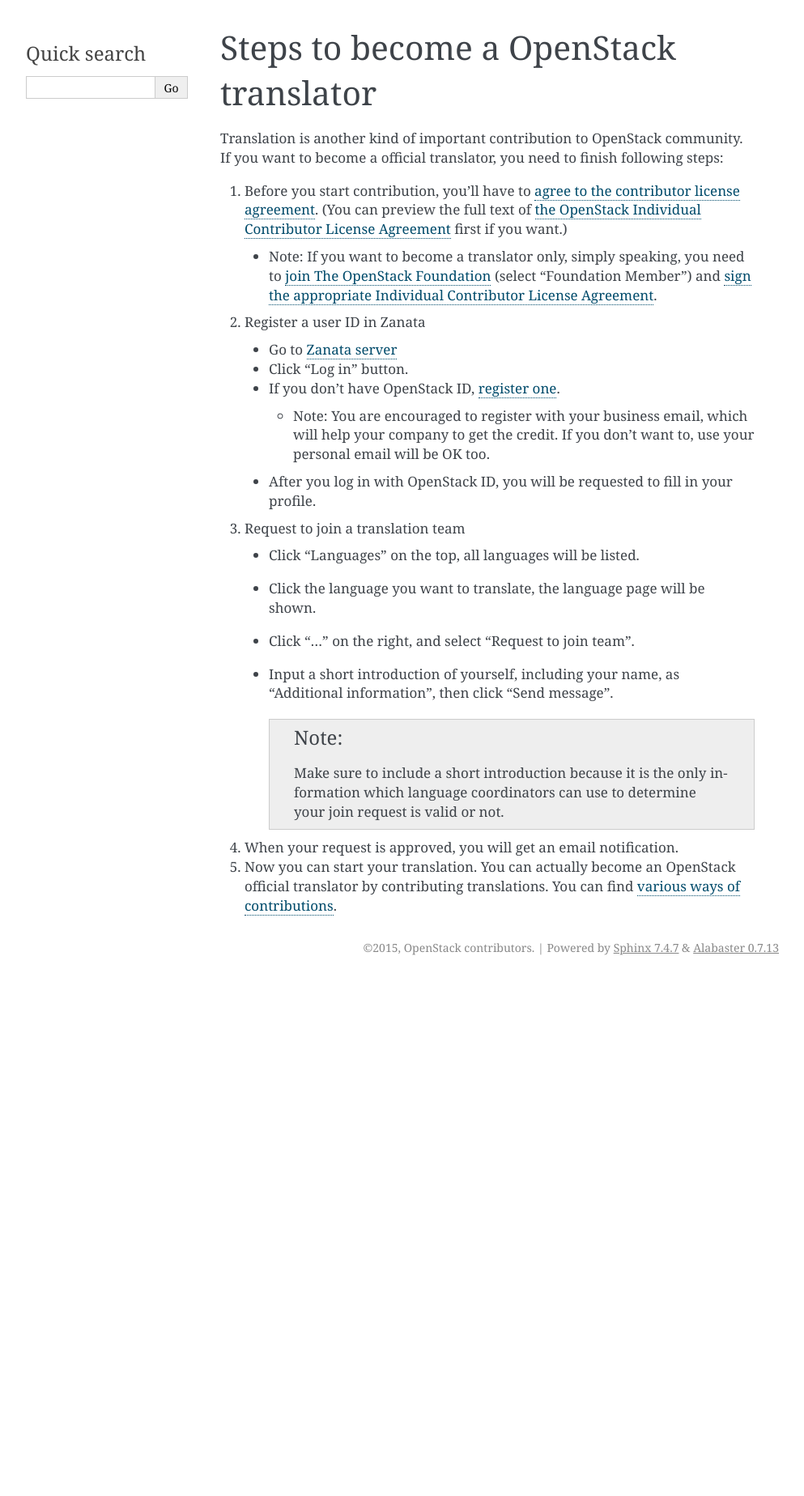
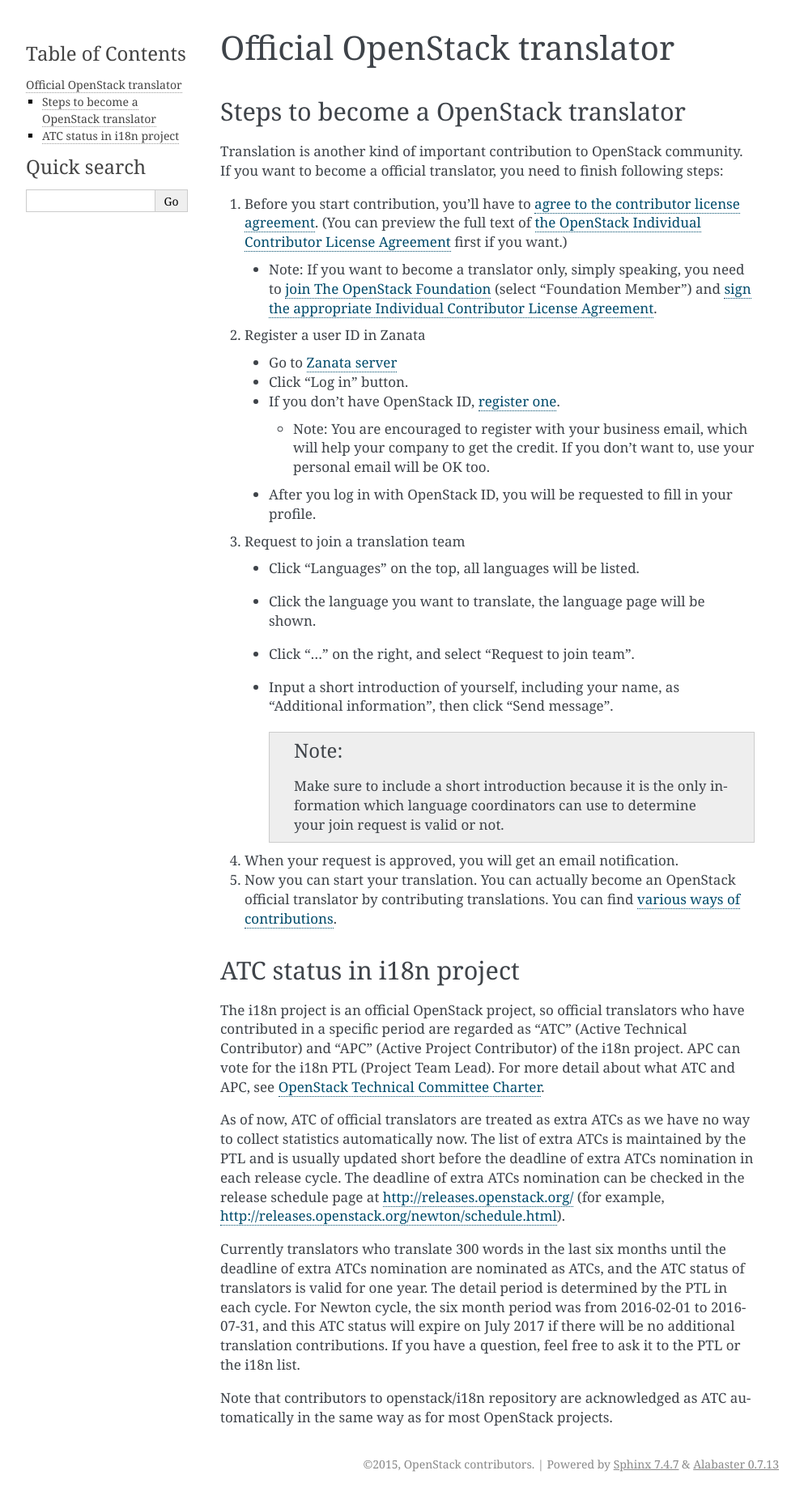
Before and after one commit to openstack/i18n, a Sphinx documentation site: the page built from doc/source/official_translator.rst, in a window 1280 px wide. Shown: the whole page at 81% size, without its empty margins (148-1141 px from the left). Built offline with Sphinx 7.4.7, drawn with Linux system fonts in a browser that asks for light colours; before the commit the page ends 1210 px from its top, so only the background shows below that.

Commit message:
document: ATC status in i18n project
Change-Id: I21b9f6cc8917414fcd6513faf11d704e813265fd

```diff
--- a/doc/source/official_translator.rst
+++ b/doc/source/official_translator.rst
@@ -1,3 +1,7 @@
+=============================
+Official OpenStack translator
+=============================
+
 Steps to become a OpenStack translator
 ======================================
 
@@ -54,3 +58,34 @@
    You can actually become an OpenStack official translator
    by contributing translations.
    You can find :doc:`various ways of contributions <contributing>`.
+
+ATC status in i18n project
+==========================
+
+The i18n project is an official OpenStack project, so official translators
+who have contributed in a specific period are regarded as
+"ATC" (Active Technical Contributor) and
+"APC" (Active Project Contributor) of the i18n project.
+APC can vote for the i18n PTL (Project Team Lead).
+For more detail about what ATC and APC,
+see `OpenStack Technical Committee Charter <http://governance.openstack.org/reference/charter.html>`__.
+
+As of now, ATC of official translators are treated as extra ATCs
+as we have no way to collect statistics automatically now.
+The list of extra ATCs is maintained by the PTL and is usually updated
+short before the deadline of extra ATCs nomination in each release cycle.
+The deadline of extra ATCs nomination can be checked in the release
+schedule page at http://releases.openstack.org/ (for example,
+http://releases.openstack.org/newton/schedule.html).
+
+Currently translators who translate 300 words in the last six months
+until the deadline of extra ATCs nomination are nominated as ATCs,
+and the ATC status of translators is valid for one year.
+The detail period is determined by the PTL in each cycle.
+For Newton cycle, the six month period was from 2016-02-01 to 2016-07-31,
+and this ATC status will expire on July 2017 if there will be no
+additional translation contributions.
+If you have a question, feel free to ask it to the PTL or the i18n list.
+
+Note that contributors to openstack/i18n repository are acknowledged
+as ATC automatically in the same way as for most OpenStack projects.
```
